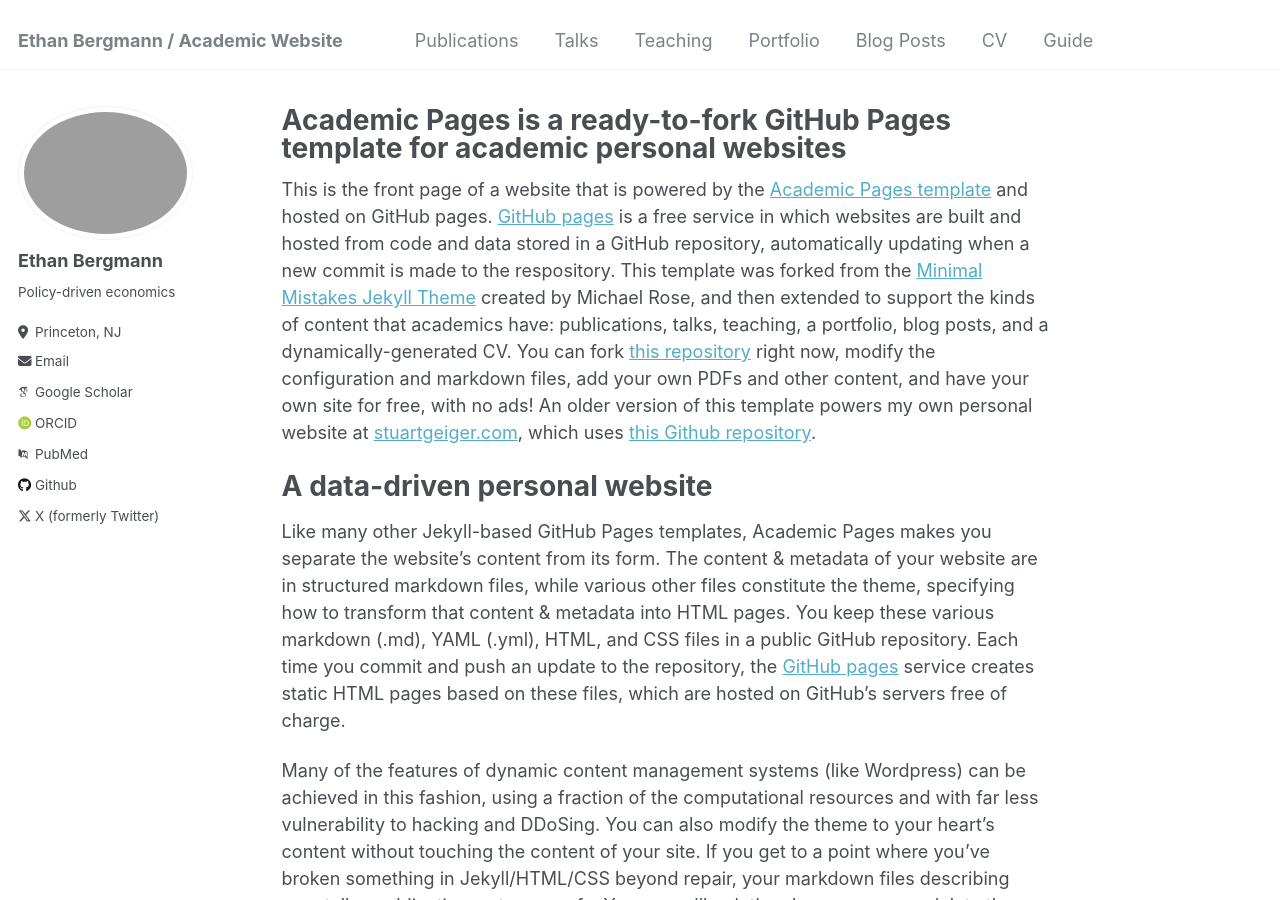
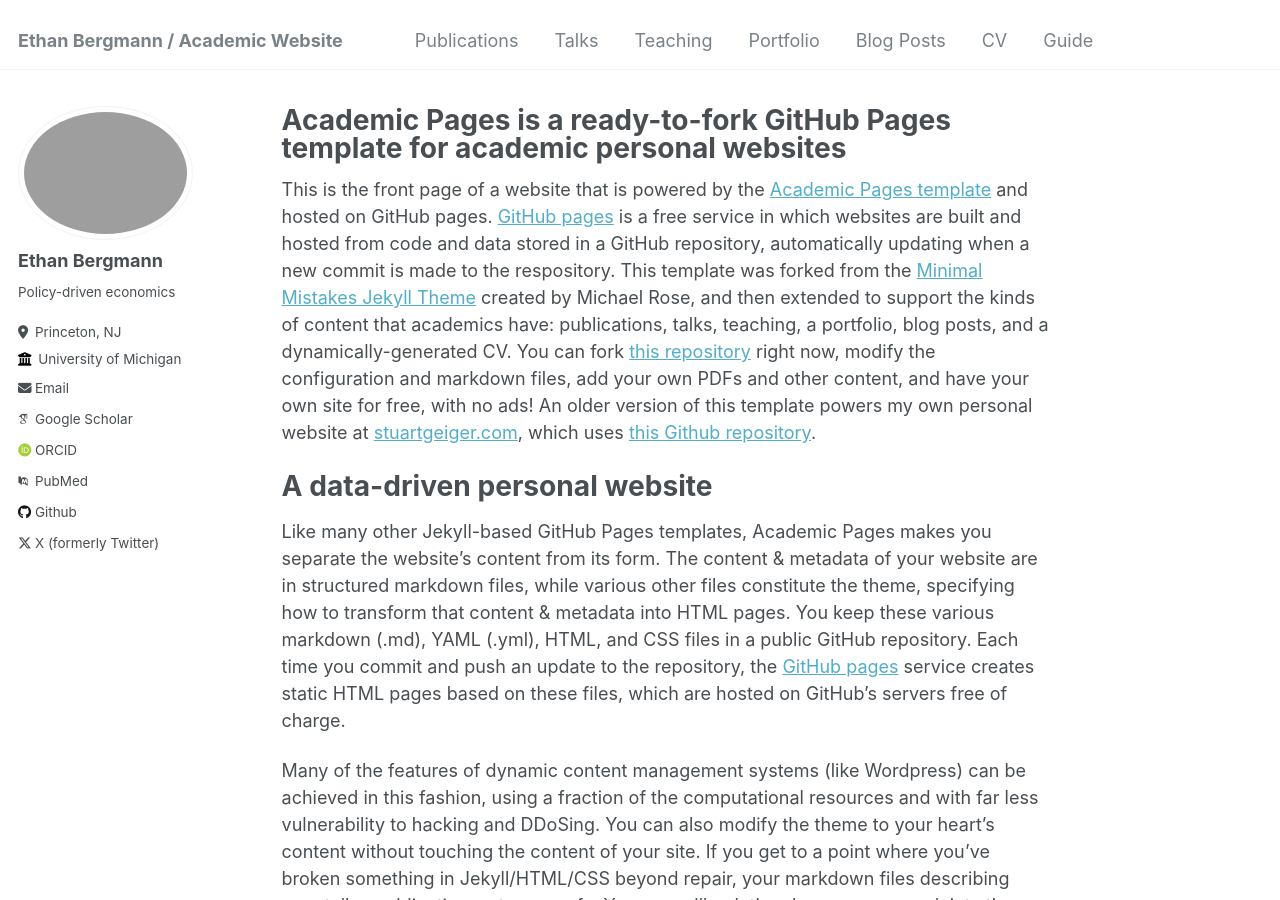
Before and after one commit to ethankbergmann/ethankbergmann.github.io, a Jekyll site: the page built from _pages/about.md, in a window 1280 px wide and 900 px high. Built offline with Jekyll 4.4.1, drawn with Linux system fonts in a browser that asks for light colours; some web fonts are replaced; some of the changed lines change nothing that is shown.

Commit message:
Update _config.yml

```diff
--- a/_config.yml
+++ b/_config.yml
@@ -26,7 +26,7 @@
   pronouns         : # example: "she/her"
   bio              : "Policy-driven economics"
   location         : "Princeton, NJ"
-  institution      : "University of Michigan"
+  employer         : "University of Michigan"
   uri              : # URL
   email            : "ebergma@umich.edu"
 
```
